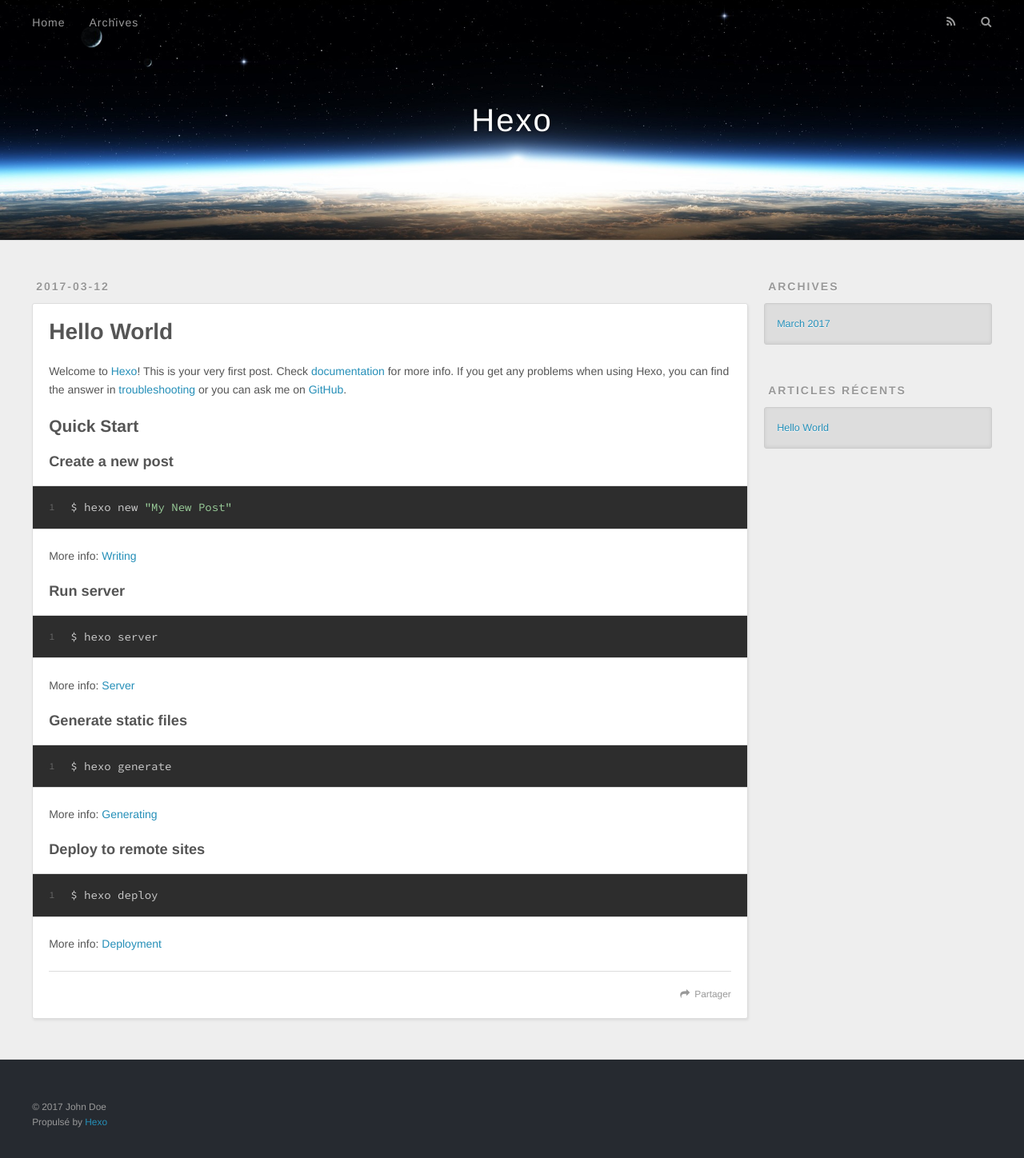
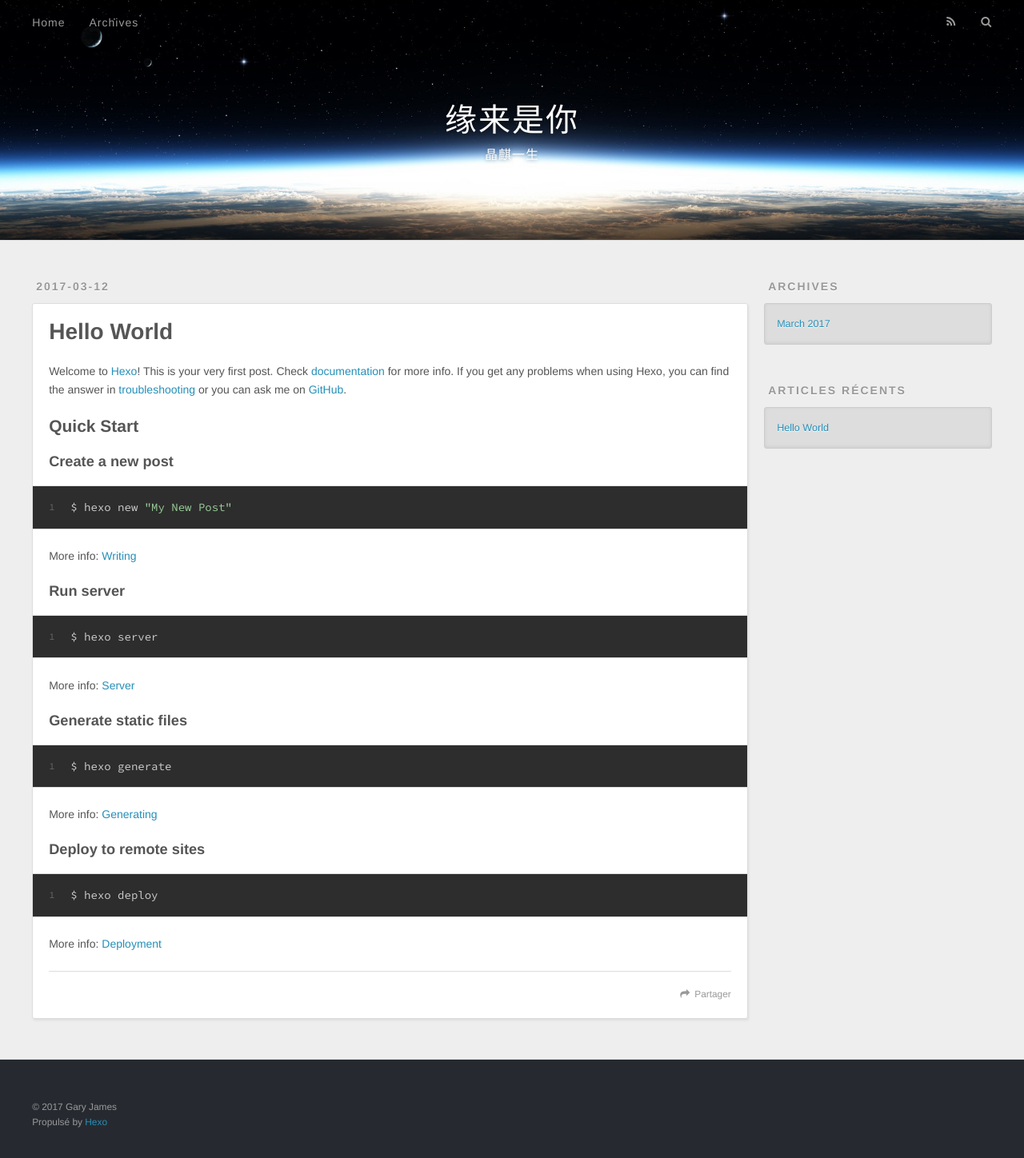
Before and after one commit to zwqZWQ123/zwqZWQ123.github.io, a plain HTML site: page index.html in a window 1280 px wide. Shown: the whole page at 80% size. Drawn offline with nearby package versions, Linux system fonts and the light colour scheme.

Commit message:
Site updated: 2017-03-12 22:44:37

```diff
--- a/index.html
+++ b/index.html
@@ -3,16 +3,16 @@
 <head>
   <meta charset="utf-8">
 
-  <title>Hexo</title>
+  <title>缘来是你</title>
   <meta name="viewport" content="width=device-width, initial-scale=1, maximum-scale=1">
   <meta property="og:type" content="website">
-<meta property="og:title" content="Hexo">
+<meta property="og:title" content="缘来是你">
 <meta property="og:url" content="http://yoursite.com/index.html">
-<meta property="og:site_name" content="Hexo">
+<meta property="og:site_name" content="缘来是你">
 <meta name="twitter:card" content="summary">
-<meta name="twitter:title" content="Hexo">
+<meta name="twitter:title" content="缘来是你">
 
-    <link rel="alternate" href="/atom.xml" title="Hexo" type="application/atom+xml">
+    <link rel="alternate" href="/atom.xml" title="缘来是你" type="application/atom+xml">
 
 
     <link rel="icon" href="/favicon.png">
@@ -33,8 +33,12 @@
   <div id="header-outer" class="outer">
     <div id="header-title" class="inner">
       <h1 id="logo-wrap">
-        <a href="/" id="logo">Hexo</a>
+        <a href="/" id="logo">缘来是你</a>
       </h1>
+
+        <h2 id="subtitle-wrap">
+          <a href="/" id="subtitle">晶麒一生</a>
+        </h2>
 
     </div>
     <div id="header-inner" class="inner">
@@ -96,7 +100,7 @@
 
     </div>
     <footer class="article-footer">
-      <a data-url="http://yoursite.com/2017/03/12/hello-world/" data-id="cj06s9ud60000c15p0jl9i1ru" class="article-share-link">Partager</a>
+      <a data-url="http://yoursite.com/2017/03/12/hello-world/" data-id="cj06sjx670000gj5ptg9fm2an" class="article-share-link">Partager</a>
 
 
     </footer>
@@ -151,7 +155,7 @@
 
   <div class="outer">
     <div id="footer-info" class="inner">
-      &copy; 2017 John Doe<br>
+      &copy; 2017 Gary James<br>
       Propulsé by <a href="http://hexo.io/" target="_blank">Hexo</a>
     </div>
   </div>
```
Also changed, not shown: 2017/03/12/hello-world/index.html (+10 -6 lines), archives/2017/03/index.html (+11 -7 lines), archives/2017/index.html (+11 -7 lines), archives/index.html (+11 -7 lines).
